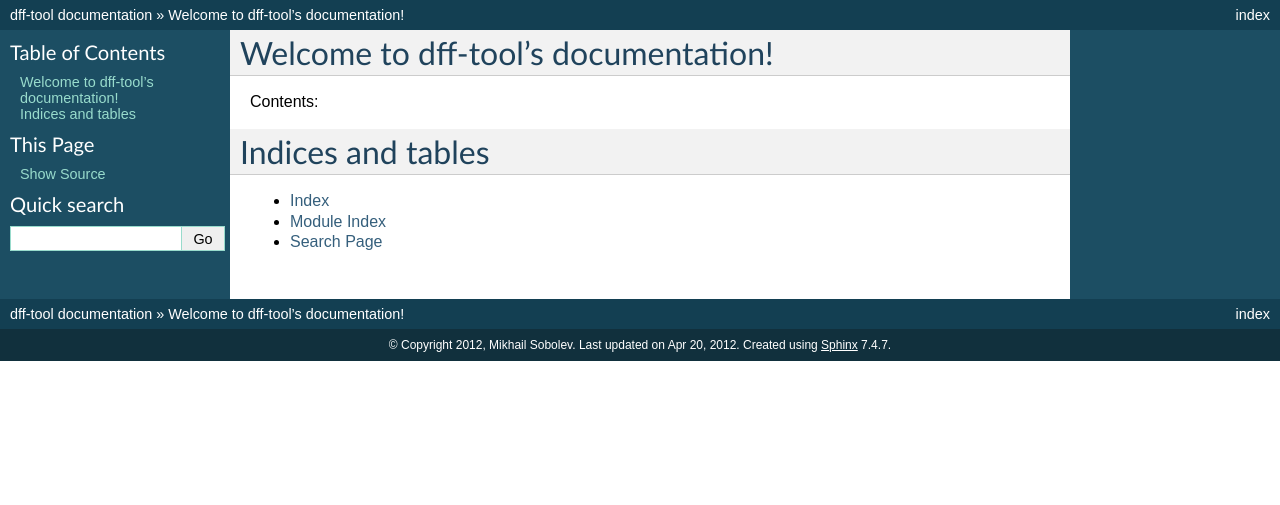
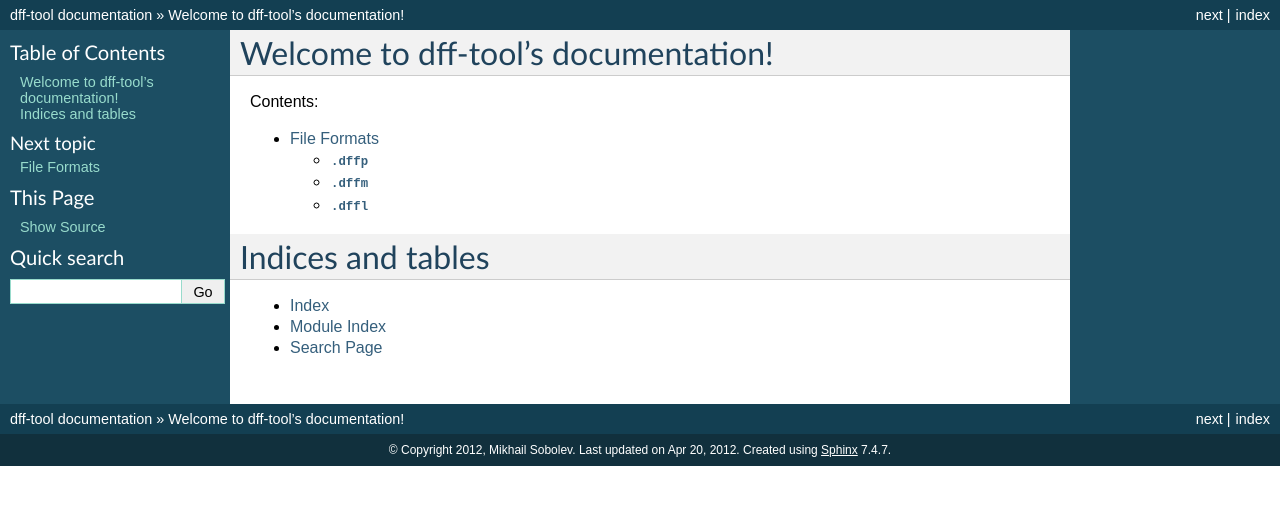
Before and after one commit to naxuat/dff-tool, a Sphinx documentation site: the page built from docs/index.rst, in a window 1280 px wide. Shown: the top 505 px of the page. Built offline with Sphinx 7.4.7, drawn with Linux system fonts in a browser that asks for light colours.

Commit message:
add placeholder for file file formats

```diff
--- /dev/null
+++ b/docs/formats.rst
@@ -0,0 +1,14 @@
+============
+File Formats
+============
+
+.. contents:
+
+``.dffp``
+=========
+
+``.dffm``
+=========
+
+``.dffl``
+=========
--- a/docs/index.rst
+++ b/docs/index.rst
@@ -6,6 +6,8 @@ Contents:
 .. toctree::
    :maxdepth: 2
 
+   formats
+
 Indices and tables
 ==================
 
```
